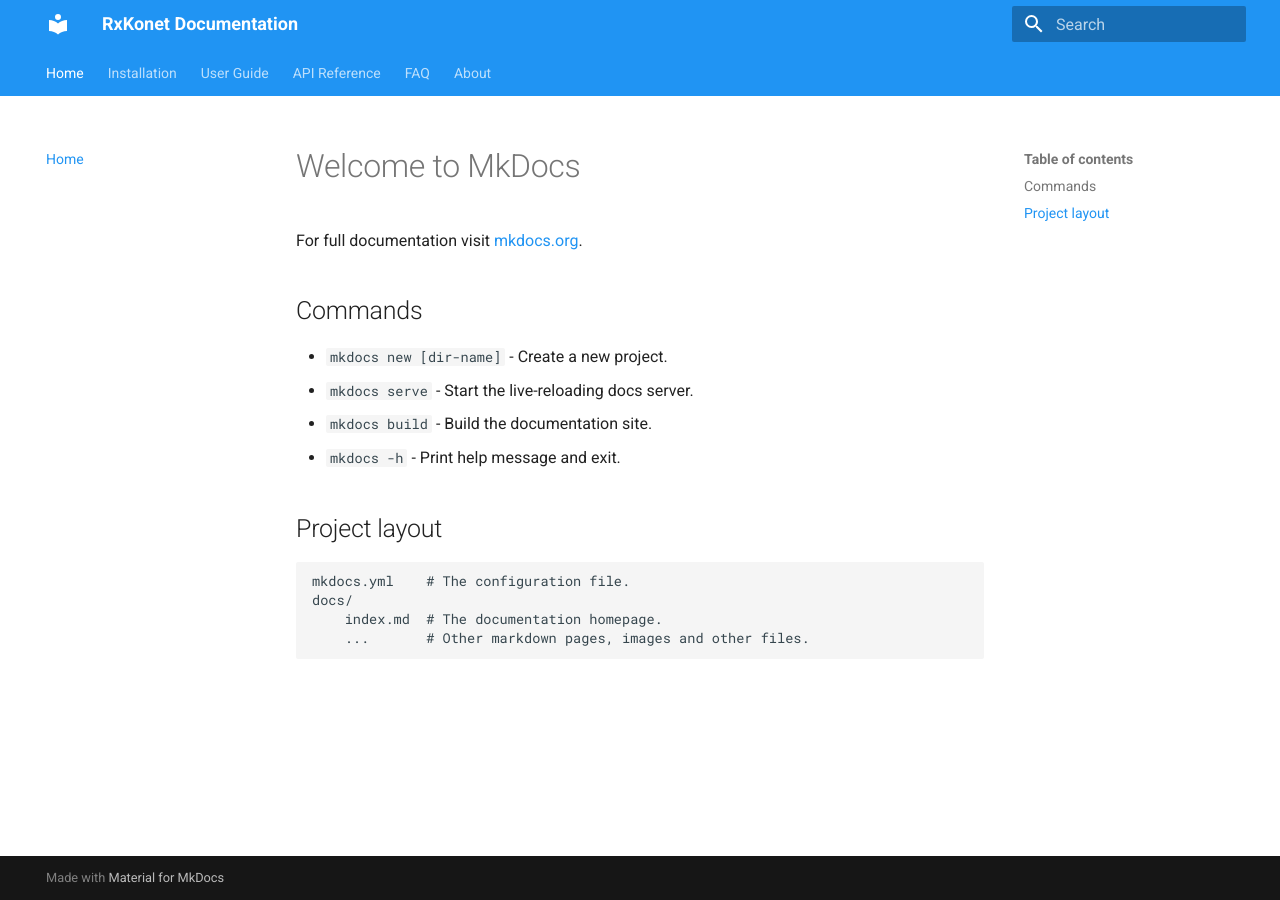
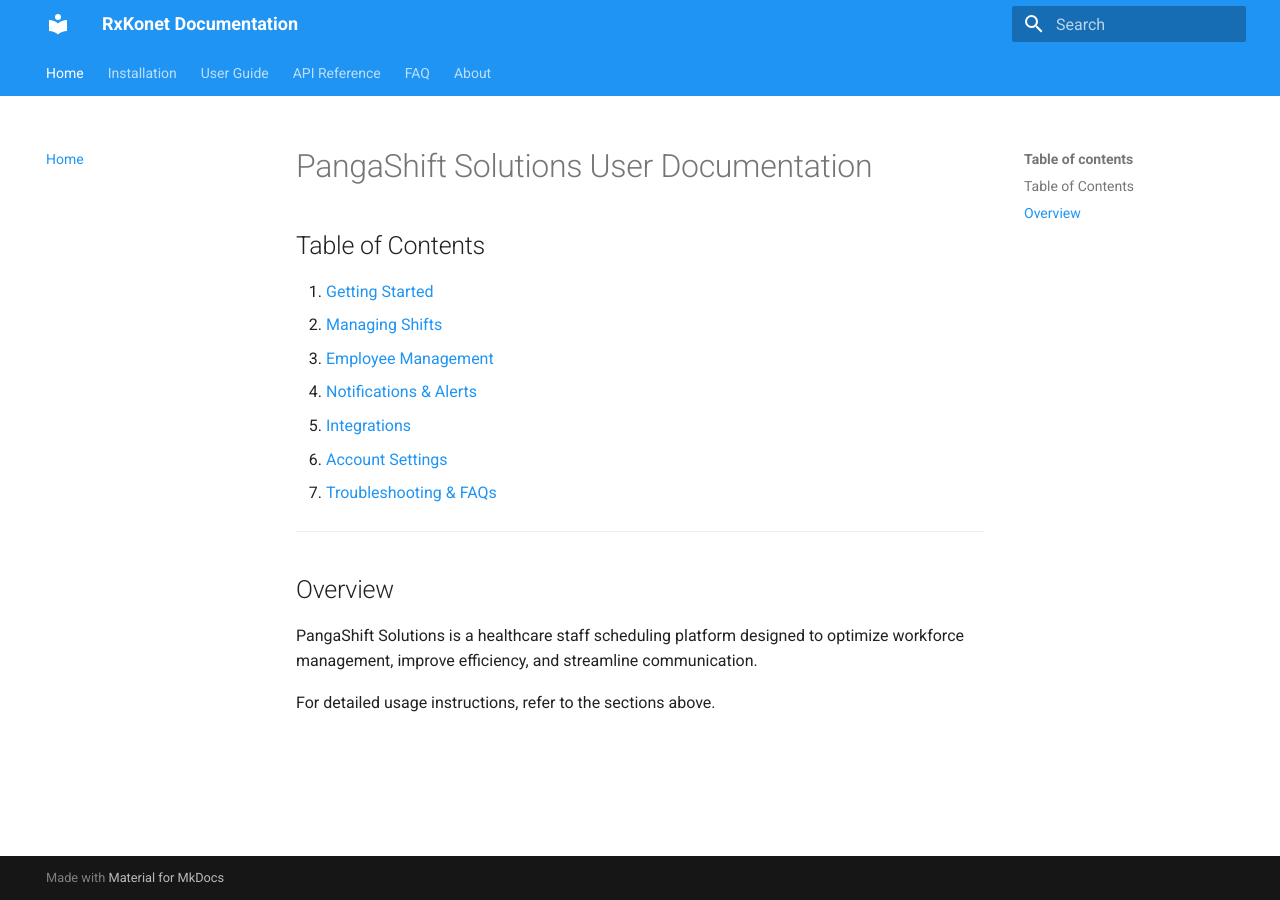
Before and after one commit to winok2/panga-docs, an MkDocs documentation site: the page built from docs/index.md, in a window 1280 px wide. Built offline with MkDocs 1.6.1 and Material for MkDocs 9.7.7, drawn with Linux system fonts in a browser that asks for light colours.

Commit message:
add guides for all sections

```diff
--- a/docs/index.md
+++ b/docs/index.md
@@ -1,17 +1,19 @@
-# Welcome to MkDocs
+# PangaShift Solutions User Documentation
 
-For full documentation visit [mkdocs.org](https://www.mkdocs.org).
+## Table of Contents
 
-## Commands
+1. [Getting Started](user-guide/getting-started.md)
+2. [Managing Shifts](user-guide/managing-shifts.md)
+3. [Employee Management](user-guide/employee-management.md)
+4. [Notifications & Alerts](user-guide/notifications.md)
+5. [Integrations](user-guide/integrations.md)
+6. [Account Settings](user-guide/account-settings.md)
+7. [Troubleshooting & FAQs](user-guide/faq.md)
 
-- `mkdocs new [dir-name]` - Create a new project.
-- `mkdocs serve` - Start the live-reloading docs server.
-- `mkdocs build` - Build the documentation site.
-- `mkdocs -h` - Print help message and exit.
+---
 
-## Project layout
+## Overview
 
-    mkdocs.yml    # The configuration file.
-    docs/
-        index.md  # The documentation homepage.
-        ...       # Other markdown pages, images and other files.
+PangaShift Solutions is a healthcare staff scheduling platform designed to optimize workforce management, improve efficiency, and streamline communication.
+
+For detailed usage instructions, refer to the sections above.
```
Also changed, not shown: docs/docs/user-guide/account-settings.md (added, +14 -0 lines), docs/docs/user-guide/employee-management.md (added, +12 -0 lines), docs/docs/user-guide/faq.md (added, +13 -0 lines), docs/docs/user-guide/getting-started.md (added, +12 -0 lines), docs/docs/user-guide/integrations.md (added, +12 -0 lines), docs/docs/user-guide/managing-shifts.md (added, +19 -0 lines), docs/docs/user-guide/notifications.md (added, +6 -0 lines), docs/user-guide/features.md (deleted), docs/user-guide/getting-started.md (deleted).
